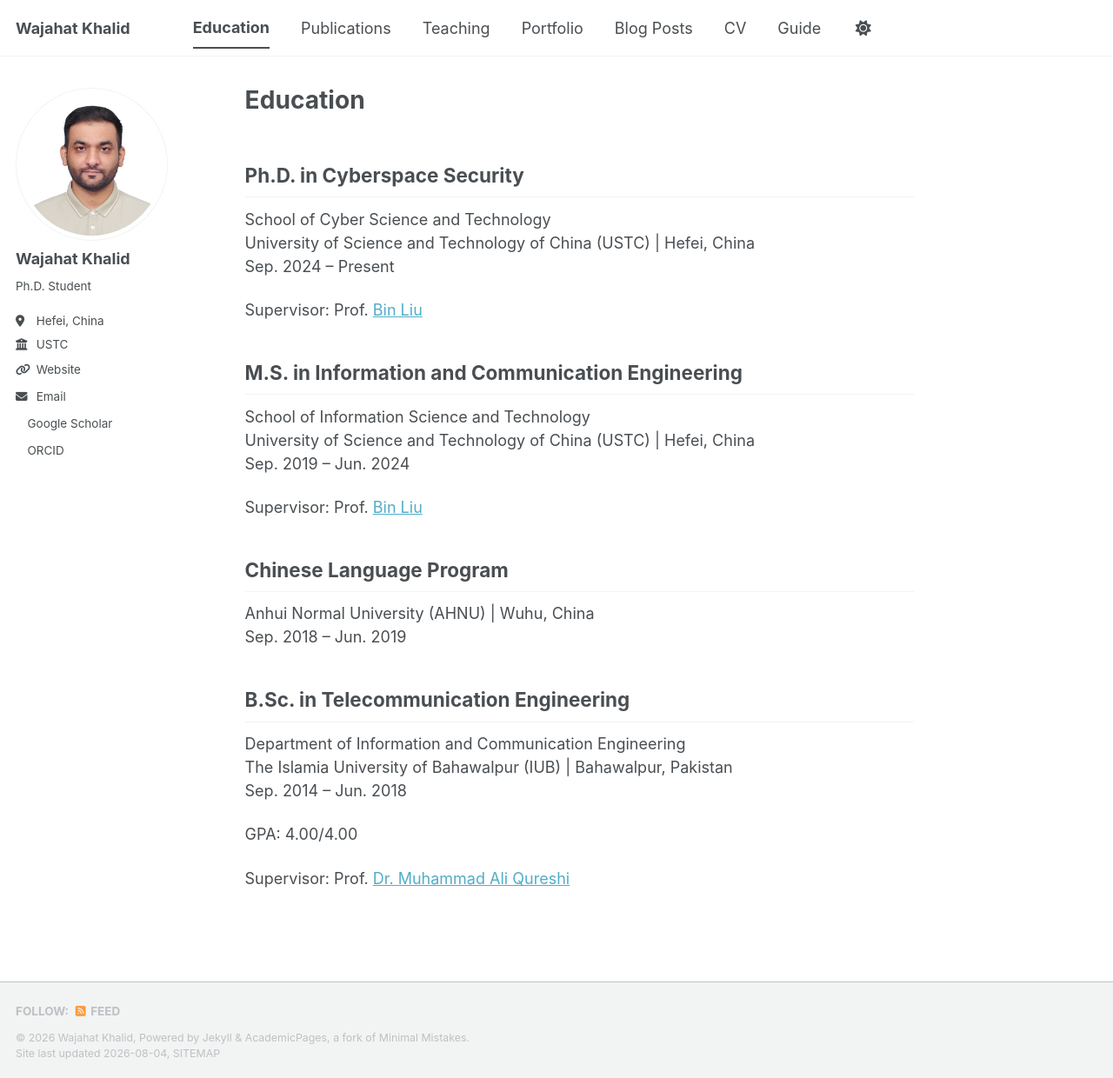
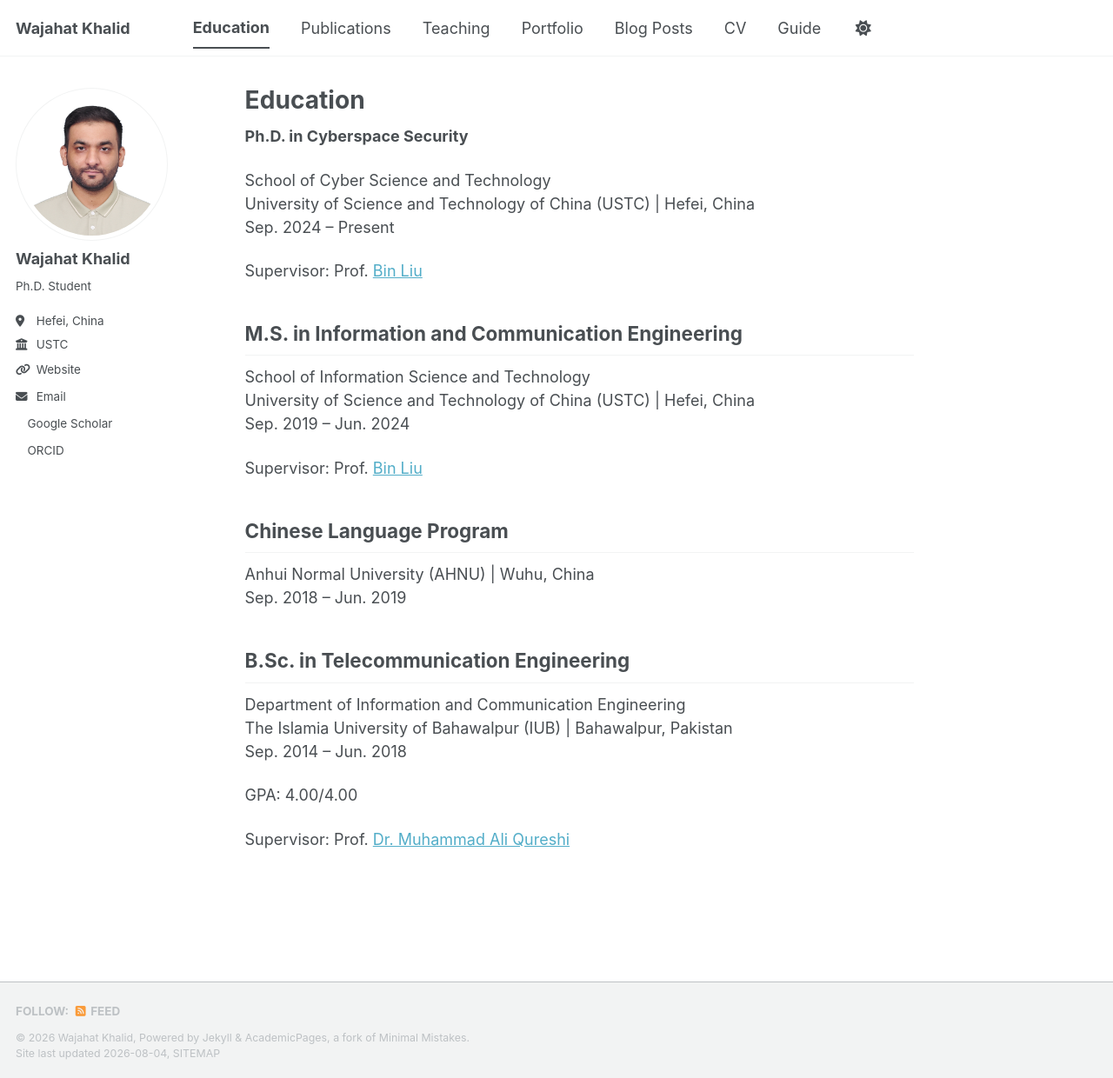
Before and after one commit to Mr-WajahatKhalid/Mr-WajahatKhalid.github.io, a Jekyll site: the page built from _pages/education.md, in a window 1280 px wide and 1240 px high. Shown: the whole window at 87% size. Built offline with Jekyll 4.4.1, drawn with Linux system fonts in a browser that asks for light colours; a style sheet for code colours, icons or effects is not loaded.

```diff
--- a/_pages/education.md
+++ b/_pages/education.md
@@ -4,7 +4,7 @@ permalink: /education/
 author_profile: true
 ---
 
-## Ph.D. in Cyberspace Security
+**Ph.D. in Cyberspace Security**
 
 School of Cyber Science and Technology
 University of Science and Technology of China (USTC) | Hefei, China
```
